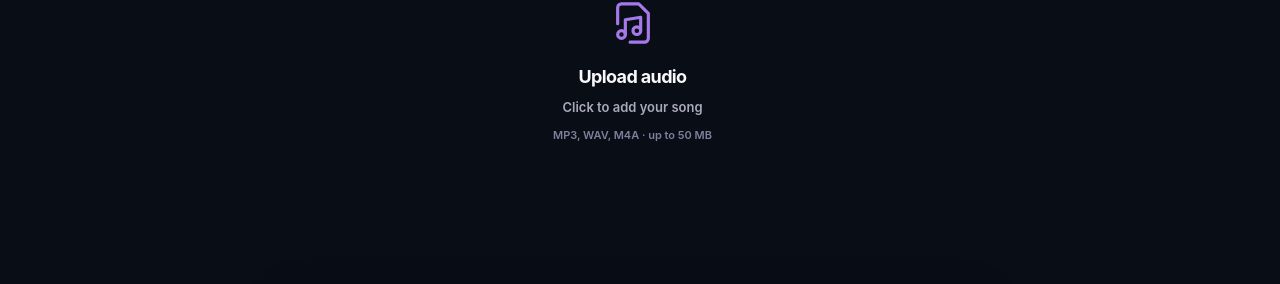
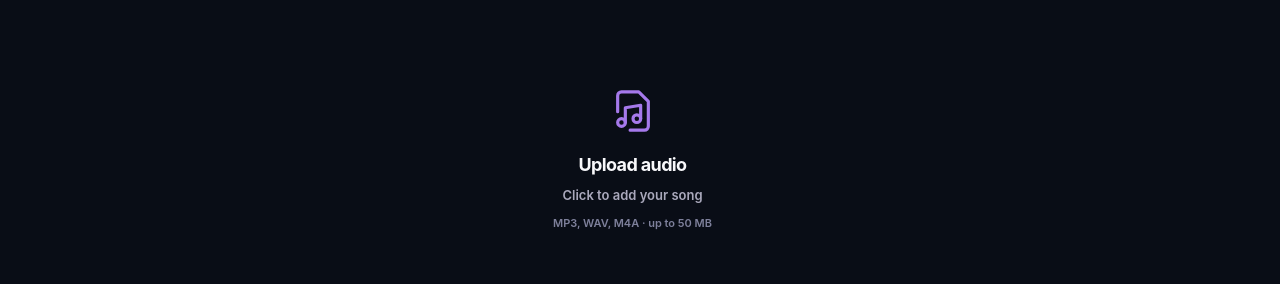
Before and after one commit to bernhardtmuellergermany-maker/singmotion-ai, a Next.js app: page /studio in a window 1280 px wide. Shown: the part 250-534 px from the top of the page. Built offline with nearby package versions, Linux system fonts and the light colour scheme; no server answers.

Commit message:
Layout: group Studio audio waveform and creation panel in centered flow workspace

```diff
--- a/components/studio-wizard.tsx
+++ b/components/studio-wizard.tsx
@@ -312,6 +312,8 @@ export function StudioWizard({
         </div>
       </header>
       <main id="content" className={`flow-main ${draft.song ? "flow-has-audio" : "flow-empty"}`}>
+        <div className="flow-workspace" aria-label="Studio creation workspace">
+          <div className="flow-workspace-media">
         {!draft.song ? (
           <label className="flow-drop" onDragOver={e=>e.preventDefault()} onDrop={e=>{e.preventDefault();void add(e.dataTransfer.files[0],"audio");}}>
             <FileMusic className="flow-upload-symbol" size={47} strokeWidth={1.65} aria-hidden="true" />
@@ -330,6 +332,7 @@ export function StudioWizard({
             <Waveform key={draft.song.id} url={`/api/assets/${draft.song.id}`} duration={draft.song.duration||1} start={draft.start} end={draft.end} onChange={(start,end)=>update({start,end})}/>
           </section>
         )}
+          </div>
         <section className="flow-composer" aria-label="Video settings">
           <div className="flow-composer-top">
             {draft.imageId ? <div className="flow-photo"><img alt="Uploaded artist" src={`/api/assets/${encodeURIComponent(draft.imageId)}`}/><button aria-label="Remove photo" onClick={()=>update({imageId:""})}><X size={12}/></button></div> :
@@ -345,6 +348,7 @@ export function StudioWizard({
           </div>
         </section>
         {!available && !!draft.song && <p className="flow-missing" role="status">{busy ? "Uploading…" : !draft.imageId ? "Add an artist photo to continue" : !audioValid ? "Select a valid audio segment" : !prompt ? "Add a performance description" : ""}</p>}
+        </div>
         {error && <p className="flow-error" role="alert">{error}</p>}
       </main>
       {confirm && selection && <GenerationDialog key={JSON.stringify(selection)} selection={selection} requestKey={projectKey} artistName={draft.artistName} onClose={()=>setConfirm(false)}/>}
```
